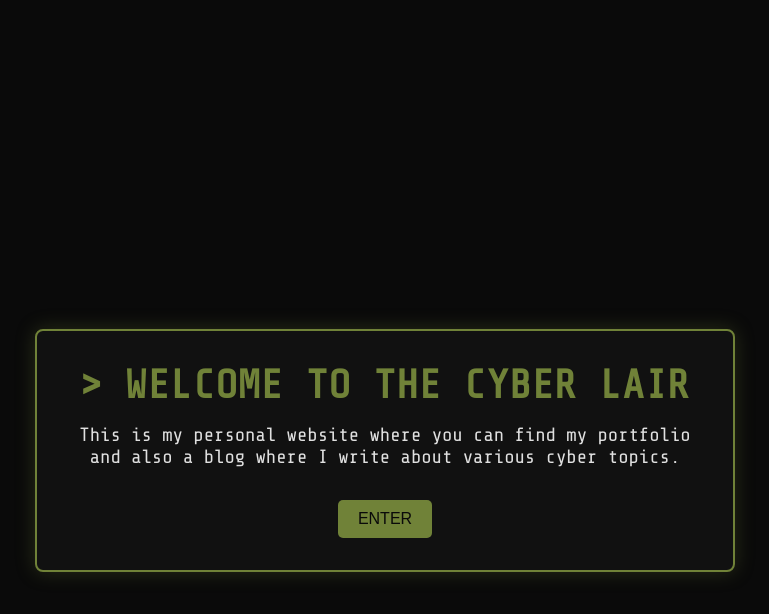
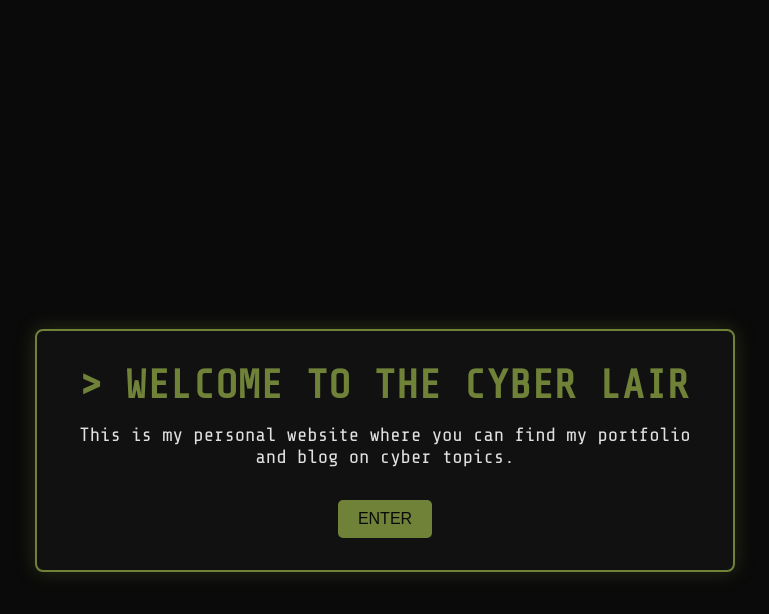
Before and after one commit to crxxtian/crxxtian.github.io, a Jekyll site: the page index.html, which Jekyll copies as it is, in a window 1280 px wide. Shown: the top 614 px of the page, without its empty margins (255-1024 px from the left). Built offline with Jekyll 4.4.1, drawn with Linux system fonts in a browser that asks for light colours.

Commit message:
newest start

```diff
--- a/assets/css/style.css
+++ b/assets/css/style.css
@@ -6,7 +6,7 @@
     --font: 'Share Tech Mono', monospace;
 }
 
-/* Base Reset */
+/* Reset */
 * {
     margin: 0;
     padding: 0;
@@ -31,6 +31,7 @@
     background: var(--bg);
     transition: opacity 0.6s ease-out;
 }
+
 .terminal-box {
     text-align: center;
     max-width: 700px;
@@ -40,17 +41,21 @@
     background: #111;
     box-shadow: 0 0 20px rgba(112, 130, 56, 0.3);
 }
+
 .terminal-box h1 {
     font-size: 2.5rem;
     color: var(--olive);
     margin-bottom: 1rem;
     letter-spacing: 1px;
 }
+
 .terminal-box p {
     font-size: 1.2rem;
     margin-bottom: 2rem;
     color: var(--text);
 }
+
+/* Enter Button */
 .enter-btn {
     padding: 10px 20px;
     font-size: 1rem;
@@ -64,7 +69,7 @@
     background: #556b2f;
 }
 
-/* Animation */
+/* Fade Out Animation */
 .fade-out {
     opacity: 0;
 }
@@ -99,20 +104,21 @@
     list-style: none;
     text-align: right;
 }
+
 .menu li {
     margin-bottom: 15px;
 }
+
 .menu a {
     font-size: 1.8rem;
     color: var(--olive);
     text-decoration: none;
     position: relative;
+    display: inline-block;
     transition: color 0.3s ease-in-out, text-shadow 0.3s ease-in-out;
 }
-.menu a:hover {
-    color: var(--text);
-    text-shadow: 0 0 10px var(--olive);
-}
+
+/* Cyberpunk Underline Animation */
 .menu a::after {
     content: "";
     display: block;
@@ -125,6 +131,12 @@
     transform: scaleX(0);
     transition: transform 0.3s ease-in-out;
 }
+
+.menu a:hover {
+    color: var(--text);
+    text-shadow: 0 0 10px var(--olive);
+}
+
 .menu a:hover::after {
     transform: scaleX(1);
 }
@@ -143,47 +155,14 @@
     animation: fadeGlitch 3s infinite alternate ease-in-out;
 }
 
-/* POSTS PAGE - Terminal Look */
-.posts-container {
-    max-width: 800px;
-    margin: 80px auto;
-    padding: 20px;
-    background: #111;
-    border: 2px solid var(--olive);
-    border-radius: 8px;
-    box-shadow: 0 0 15px rgba(112, 130, 56, 0.5);
-}
-.posts-title {
-    font-size: 2rem;
-    color: var(--olive);
-    text-align: center;
-}
-.post-list {
-    list-style: none;
-    padding: 0;
-}
-.post-list li {
-    padding: 10px 0;
-    font-size: 1.2rem;
-    border-bottom: 1px solid rgba(112, 130, 56, 0.3);
-}
-.post-list a {
-    color: var(--text);
-    text-decoration: none;
-    display: block;
-    transition: color 0.3s;
-}
-.post-list a:hover {
-    color: var(--olive);
-    text-shadow: 0 0 5px var(--olive);
-}
-
-/* Animation Keyframes */
+/* Glitch Effect */
 @keyframes fadeGlitch {
     0% { opacity: 0.2; text-shadow: 0 0 5px var(--olive); }
     50% { opacity: 1; text-shadow: 0 0 15px var(--olive); }
     100% { opacity: 0.2; text-shadow: 0 0 5px var(--olive); }
 }
+
+/* Animation Keyframes */
 @keyframes fadeIn {
     0% { opacity: 0; }
     100% { opacity: 1; }
--- a/index.html
+++ b/index.html
@@ -8,24 +8,25 @@
   <link href="https://fonts.googleapis.com/css2?family=Share+Tech+Mono&display=swap" rel="stylesheet">
 </head>
 <body>
+
 <!-- Welcome Screen -->
 <div class="welcome-screen">
   <div class="terminal-box">
     <h1>> WELCOME TO THE CYBER LAIR</h1>
-    <p>This is my personal website where you can find my portfolio and also a blog where I write about various cyber topics.</p>
+    <p>This is my personal website where you can find my portfolio and blog on cyber topics.</p>
     <button class="enter-btn">ENTER</button>
   </div>
 </div>
 
-<!-- Stacked Menu (Hidden Initially) -->
+<!-- Main Content (Hidden Initially) -->
 <div class="main-container">
   <div class="nav-column">
     <ul class="menu">
-      <li><a href="/home">home</a></li>
-      <li><a href="/posts">posts</a></li>
-      <li><a href="/portfolio">portfolio</a></li>
-      <li><a href="/about">about</a></li>
-      <li><a href="/now">now</a></li>
+      <li><a href="/home">> home</a></li>
+      <li><a href="/blog">> blog</a></li>
+      <li><a href="/portfolio">> portfolio</a></li>
+      <li><a href="/about">> about</a></li>
+      <li><a href="/now">> now</a></li>
     </ul>
   </div>
 
@@ -43,5 +44,6 @@
     }, 600);
   });
 </script>
+
 </body>
 </html>
```
